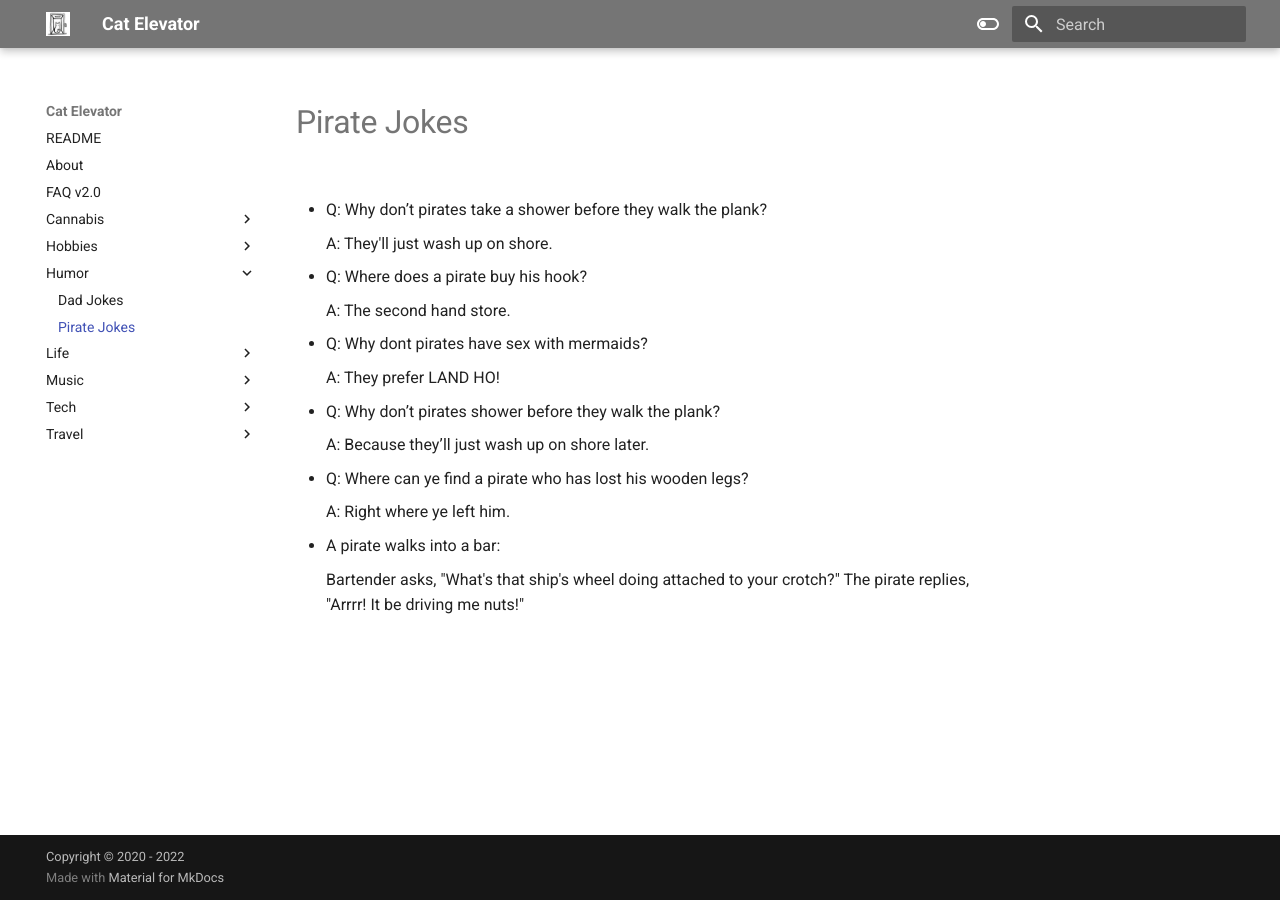
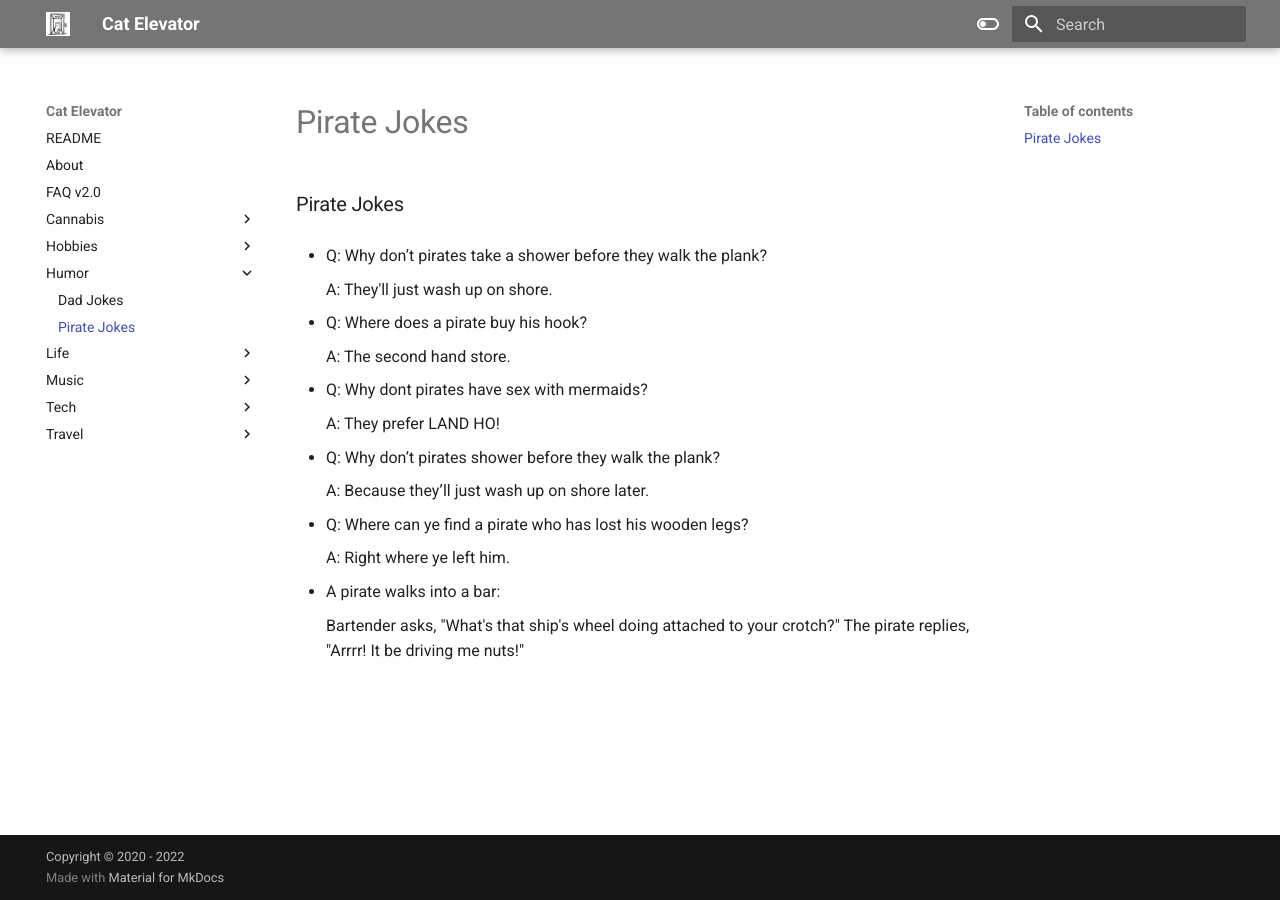
Before and after one commit to los7key/garden, an MkDocs documentation site: the page built from docs/humor/pirate-jokes.md, in a window 1280 px wide. Built offline with MkDocs 1.6.1 and Material for MkDocs 9.7.7, drawn with Linux system fonts in a browser that asks for light colours.

Commit message:
Title fixes

```diff
--- a/docs/humor/pirate-jokes.md
+++ b/docs/humor/pirate-jokes.md
@@ -5,6 +5,9 @@ description: Pirate Jokes
 date: 2022-04-01
 Last Updated: 2023-02-12
 ---
+
+## Pirate Jokes
+
 
 * Q: Why don’t pirates take a shower before they walk the plank?
 
```
Also changed, not shown: docs/humor/dad-jokes.md (+2 -0 lines).
